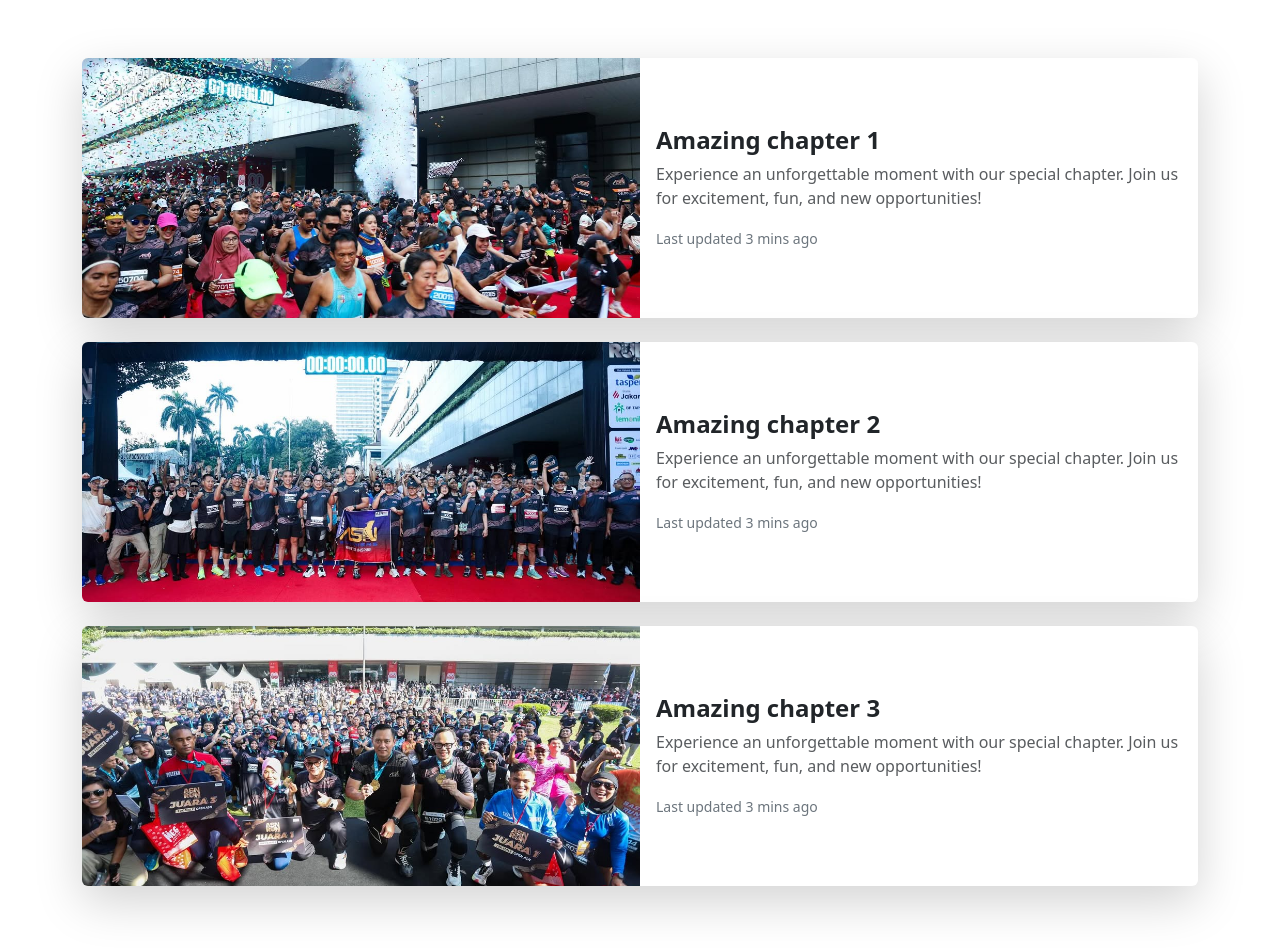
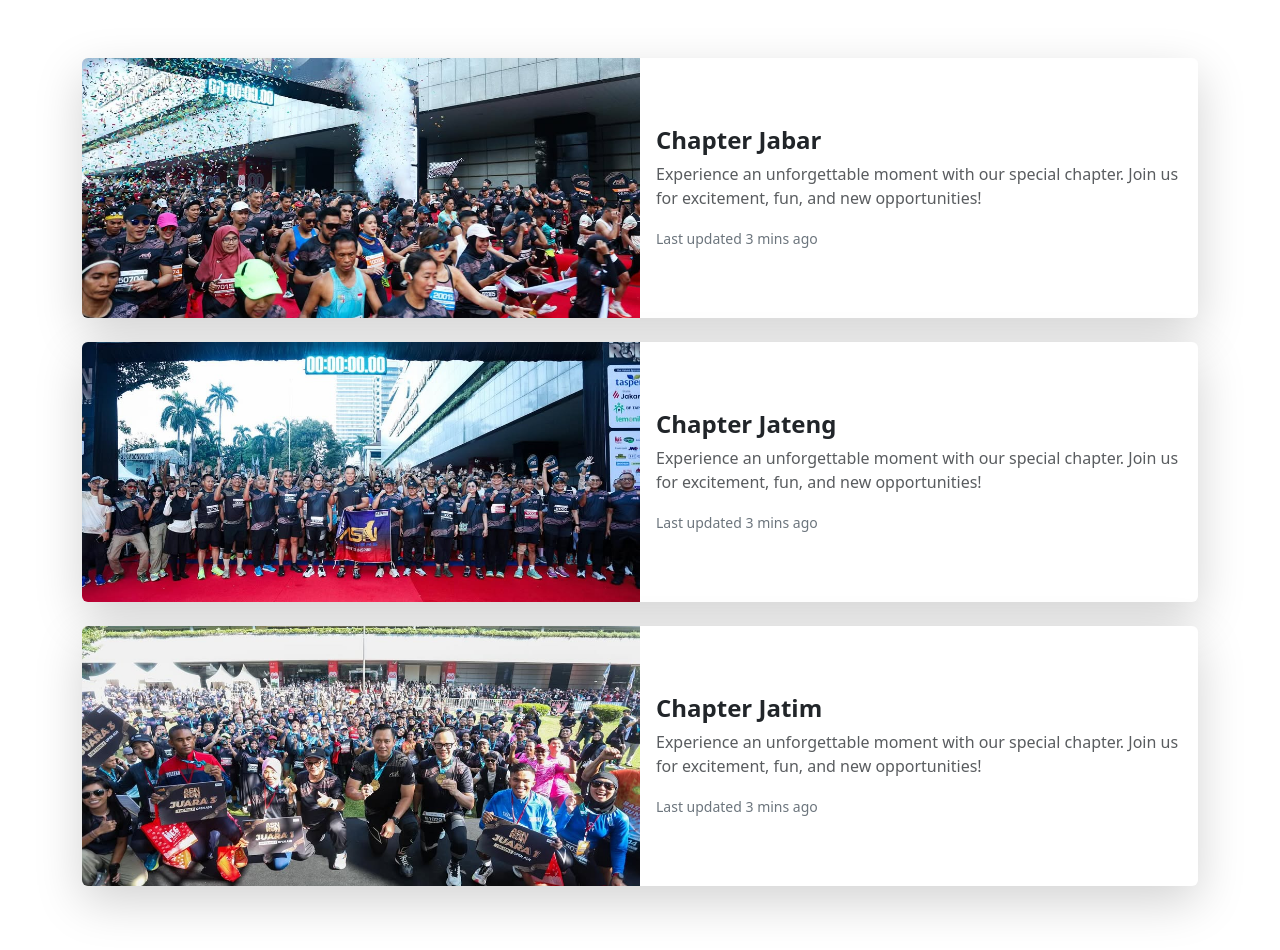
Before and after one commit to rahmafida/asnrunners, a plain HTML site: page index.html in a window 1280 px wide. Shown: the part 3080-4030 px from the top of the page. Drawn offline with nearby package versions, Linux system fonts and the light colour scheme.

Commit message:
ganti nama footer & chapter

```diff
--- a/index.html
+++ b/index.html
@@ -214,7 +214,7 @@
 
                 <div class="col-md-6 d-flex">
                   <div class="card-body my-auto">
-                    <h4 class="card-title fw-bold">Amazing chapter 1</h4>
+                    <h4 class="card-title fw-bold">Chapter Jabar</h4>
                     <p class="card-text text-muted">
                       Experience an unforgettable moment with our special chapter.
                       Join us for excitement, fun, and new opportunities!
@@ -235,7 +235,7 @@
 
                 <div class="col-md-6 d-flex">
                   <div class="card-body my-auto">
-                    <h4 class="card-title fw-bold">Amazing chapter 2</h4>
+                    <h4 class="card-title fw-bold">Chapter Jateng</h4>
                     <p class="card-text text-muted">
                       Experience an unforgettable moment with our special chapter.
                       Join us for excitement, fun, and new opportunities!
@@ -256,7 +256,7 @@
 
                 <div class="col-md-6 d-flex">
                   <div class="card-body my-auto">
-                    <h4 class="card-title fw-bold">Amazing chapter 3</h4>
+                    <h4 class="card-title fw-bold">Chapter Jatim</h4>
                     <p class="card-text text-muted">
                       Experience an unforgettable moment with our special chapter.
                       Join us for excitement, fun, and new opportunities!
@@ -332,7 +332,7 @@
         <hr class="border-secondary">
 
         <div class="text-center mt-3">
-          © 2025 Rahma Fidha Fadhilah — All Rights Reserved
+          © 2025 Rahma Fida Fadhilah — All Rights Reserved
         </div>
       </div>
     </footer>
```
